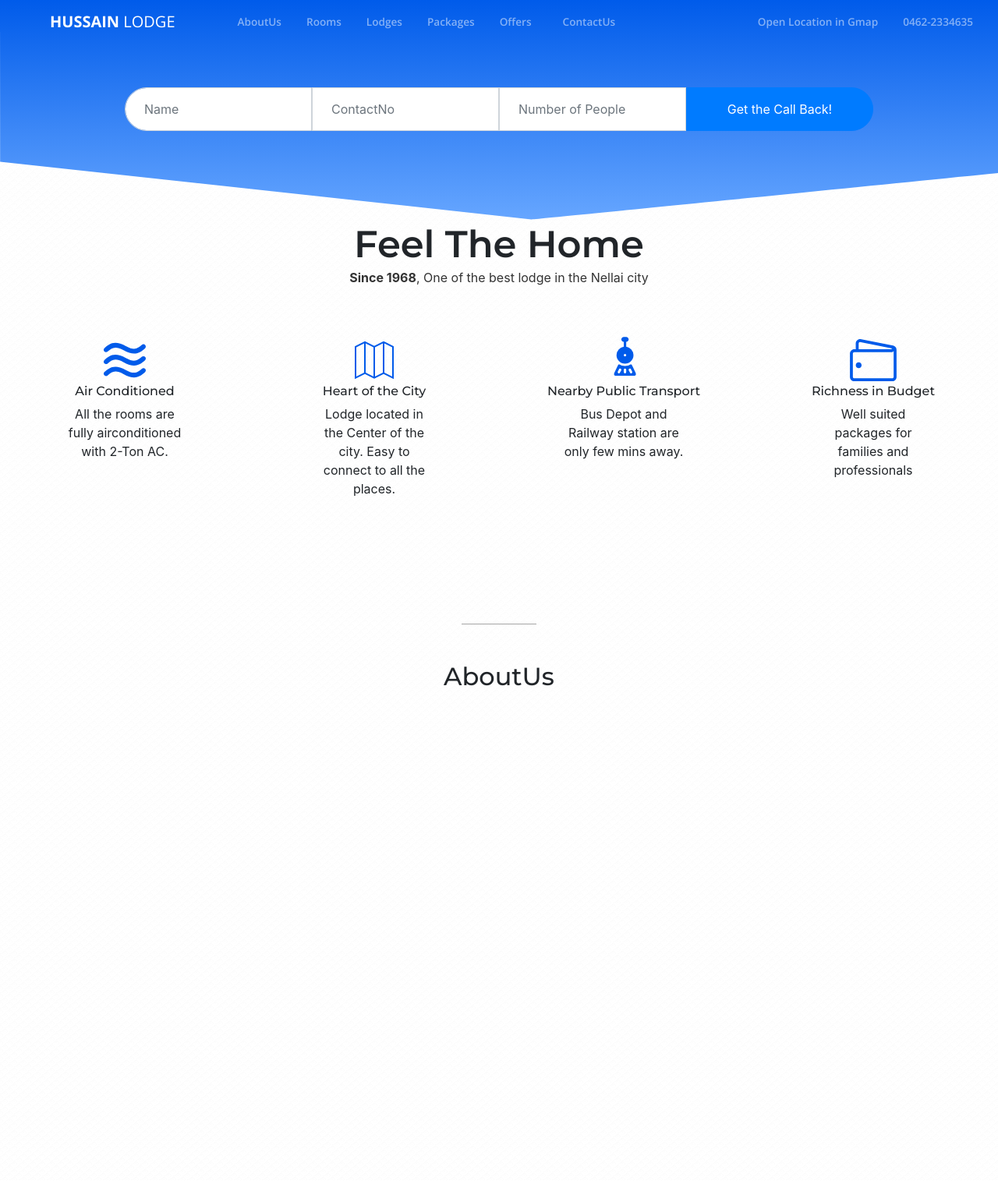
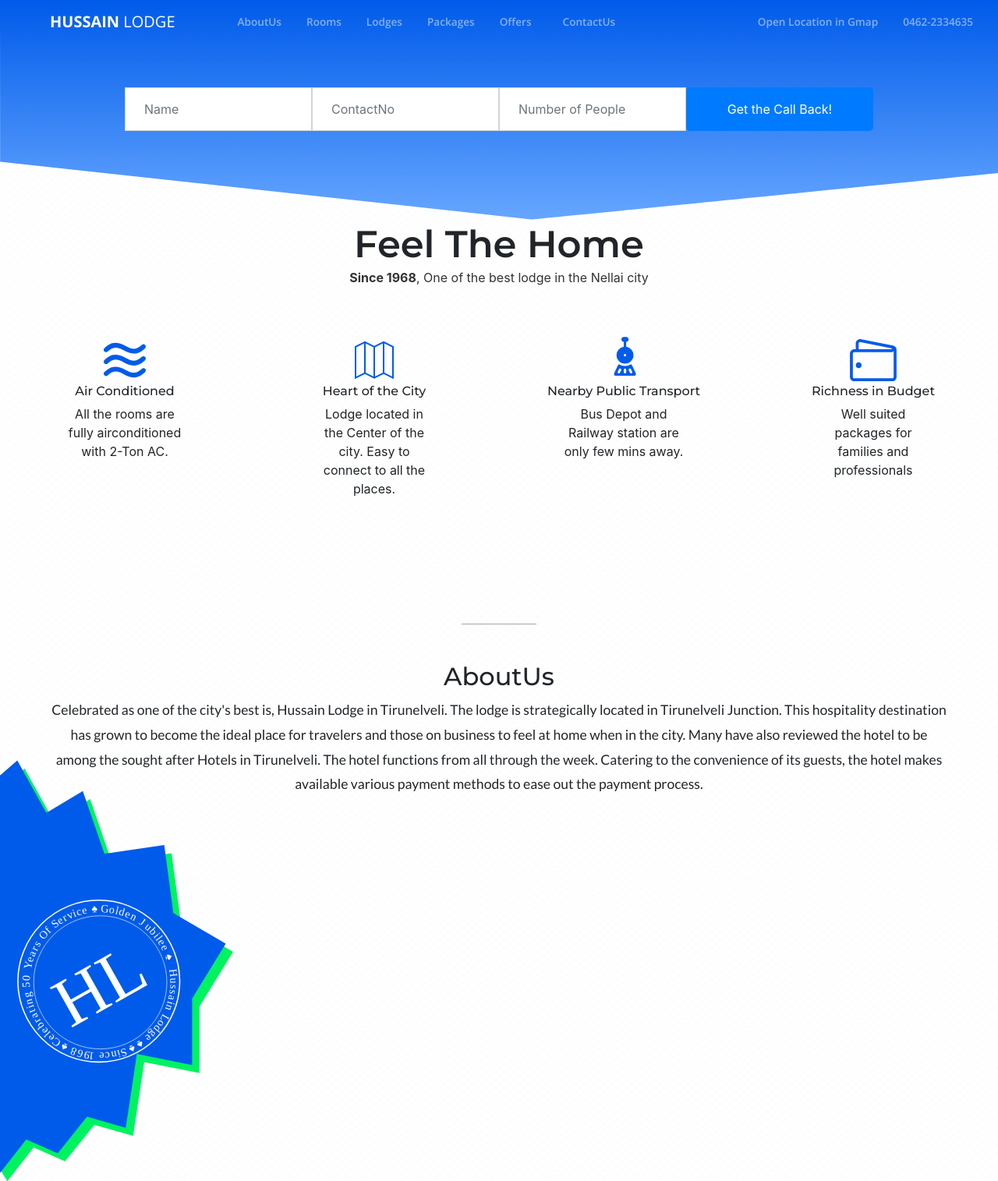
Before and after one commit to AsathalMannan/Hussain, a plain HTML site: page index.html in a window 1280 px wide. Shown: the whole page at 78% size. Drawn offline with nearby package versions, Linux system fonts and the light colour scheme; a web font is replaced by a local one.

Commit message:
section 2 - aboutus added

```diff
--- a/css/style.css
+++ b/css/style.css
@@ -1,6 +1,7 @@
 @import url('https://fonts.googleapis.com/css?family=Open+Sans:400,600,700');
 @import url('https://fonts.googleapis.com/css?family=Montserrat:400,500,600');
 @import url('https://fonts.googleapis.com/css?family=Arbutus+Slab');
+@import url('https://fonts.googleapis.com/css?family=Lato');
 
 body{
     /* font-family: 'Merriweather', serif; */
@@ -29,7 +30,7 @@ h1,h2,h3,h4,h5,h6{
 }
 
 #cover{
-    background: url(../image/cover.svg) no-repeat;
+    background: url(../image/1.svg) no-repeat;
     background-size: cover;
     /* padding-bottom: 100px; */
 }
@@ -62,19 +63,10 @@ section{
     color: #555555;
 }
 
-.header-booking > input:nth-child(1){
-    border-top-left-radius: 3.5em;
-    border-bottom-left-radius: 3.5em;
-}
-
 .header-booking > button{
     height: 3.5em;
     width: 15em !important;
     font-size: 16px;
-    border-top-right-radius: 3.5em;
-    border-bottom-right-radius: 3.5em;
-    border-top-left-radius: 0px;
-    border-bottom-left-radius: 0px;
 }
 
 .cover-head{
@@ -106,3 +98,14 @@ section > .border-bar{
     /* text-align: left; */
     padding: 0px 35px;
 }
+
+#about{
+    background: url(../image/2-1.svg) no-repeat;
+    background-size: contain;
+}
+
+#about p{
+    font-size: 110%;
+    line-height: 180%;
+    font-family: 'Lato', sans-serif;
+}
--- a/index.html
+++ b/index.html
@@ -102,15 +102,20 @@
       </div>
 
     </section>
-    <section>
+    <section id="about">
       <div class="border-bar"></div>
-      <div  class="row mt-5">
-        <div class="col-md-12 d-flex justify-content-center">
+      <div  class="row m-5">
+        <div class="col-md-12 text-center">
           <h2>AboutUs</h2>
-          <p></p>
+          <p>Celebrated as one of the city's best is, Hussain Lodge in Tirunelveli. The lodge is strategically located in Tirunelveli
+            Junction. This hospitality destination has grown to become the ideal place for travelers and those on business to feel at home
+            when in the city. Many have also reviewed the hotel to be among the sought after Hotels in Tirunelveli. The hotel functions from all through the week. Catering to the convenience of its guests, the hotel makes available various payment methods to ease
+            out the payment process.</p>
         </div>
       </div>
+      <div class="about-img"></div>
     </section>
+
 
 
     <!-- Optional JavaScript -->
```
Also changed, not shown: image/1.svg (renamed from image/cover.svg), image/2-1.svg (added), image/2.svg (added), image/sec2.png (added).
